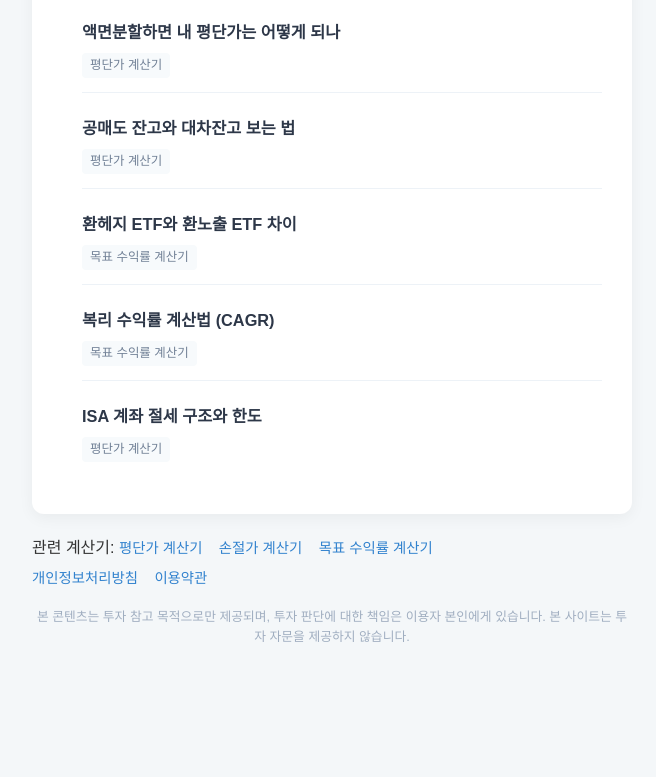
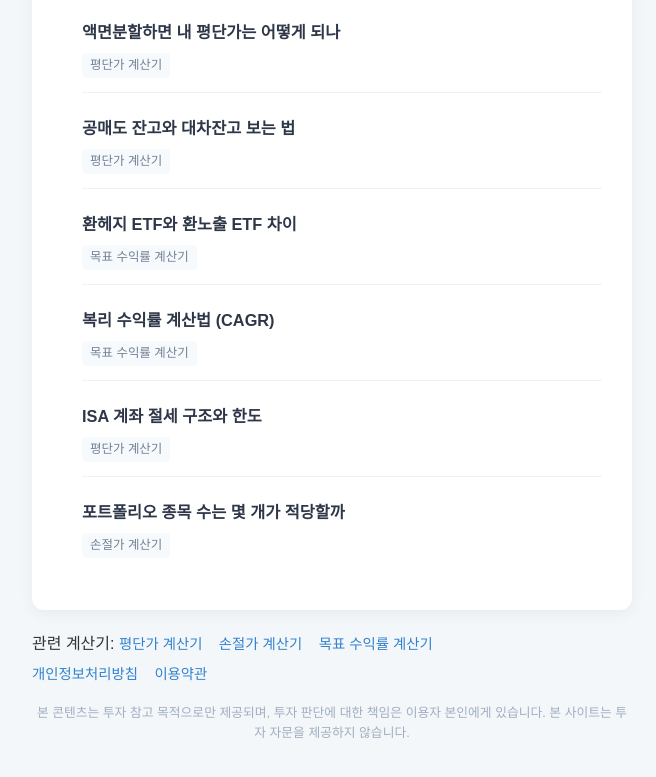
Before and after one commit to kck6842-alt/stock-calc, a plain HTML site: page stock-calculator/guide/index.html in a window 1280 px wide. Shown: the part 1453-2230 px from the top of the page, without its empty margins (308-964 px from the left). Before the commit the page ends 2154 px from the top, so only its background shows below. Drawn offline with Linux system fonts and the light colour scheme.

Commit message:
가이드 목록 갱신 (18건)

```diff
--- a/stock-calculator/guide/index.html
+++ b/stock-calculator/guide/index.html
@@ -86,6 +86,7 @@
         <li><a href="/guide/fx-impact-overseas">환헤지 ETF와 환노출 ETF 차이</a><br><span class="tag">목표 수익률 계산기</span></li>
         <li><a href="/guide/cagr-calculation">복리 수익률 계산법 (CAGR)</a><br><span class="tag">목표 수익률 계산기</span></li>
         <li><a href="/guide/isa-account-guide">ISA 계좌 절세 구조와 한도</a><br><span class="tag">평단가 계산기</span></li>
+        <li><a href="/guide/when-to-sell-losers">포트폴리오 종목 수는 몇 개가 적당할까</a><br><span class="tag">손절가 계산기</span></li>
     </ul>
 </div>
 
```
